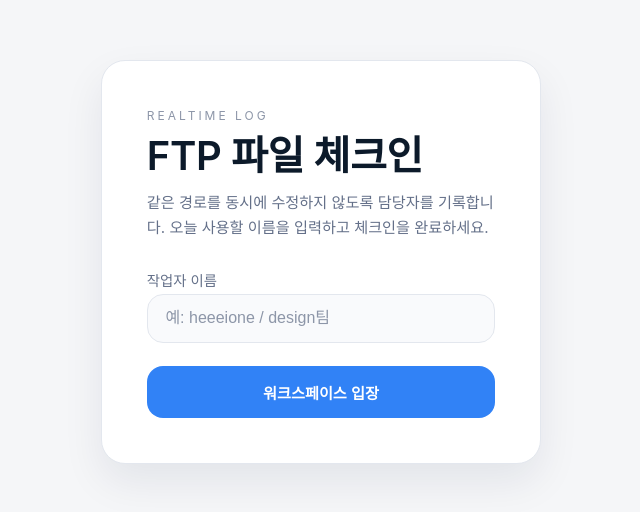
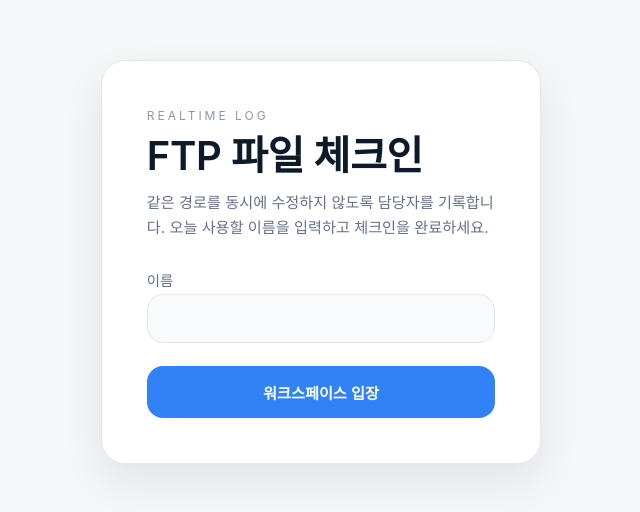
Before and after one commit to heeoneie/FTP-files-checking, a React (Vite) app: page / in a window 1280 px wide. Shown: the part 138-650 px from the top of the page, without its empty margins (319-959 px from the left). Built offline with nearby package versions, Linux system fonts and the light colour scheme; no server answers; a web font is replaced by a local one.

Commit message:
Update LoginForm.tsx

```diff
--- a/src/components/LoginForm.tsx
+++ b/src/components/LoginForm.tsx
@@ -96,14 +96,13 @@ export const LoginForm = () => {
         <form onSubmit={handleSubmit} className="auth-form">
           <div>
             <label htmlFor="name" className="form-label">
-              작업자 이름
+              이름
             </label>
             <input
               id="name"
               type="text"
               value={name}
               onChange={(e) => setName(e.target.value)}
-              placeholder="예: heeeione / design팀"
               maxLength={MAX_NAME_LENGTH}
               disabled={loading}
               className="form-input"
```
